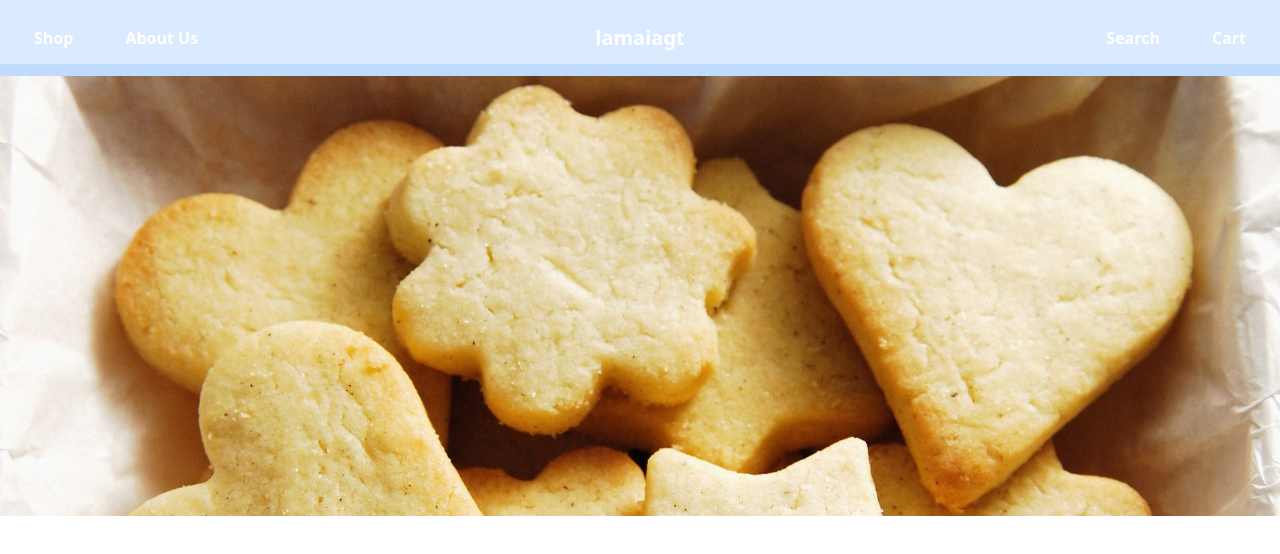
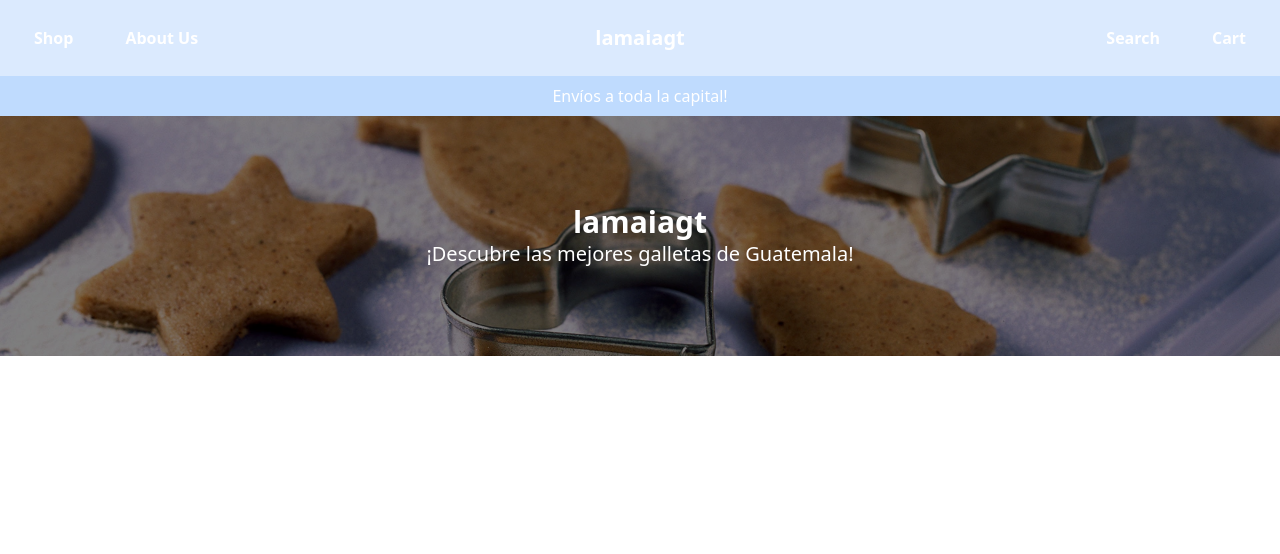
Before and after one commit to Hayser8/lamaia.gt, an Astro site in the folder lamaiagt/: page / in a window 1280 px wide. Built offline with nearby package versions, Linux system fonts and the light colour scheme; Astro itself is replaced by a stand-in of ours.

Commit message:
se eliminó la idea del carrousel y se implementó mejor un banner y se agregó una messagebar

```diff
--- /dev/null
+++ b/lamaiagt/src/components/Banner.astro
@@ -0,0 +1,17 @@
+---
+interface BannerProps {
+  title?: string;
+  subtitle?: string;
+}
+const defaultProps: BannerProps = {
+  title: "lamaiagt",
+  subtitle: "¡Descubre las mejores galletas de Guatemala!"
+};
+---
+<div class="relative h-60 bg-no-repeat bg-cover bg-center text-pretty" style="background-image: url('/cookies2.webp');">
+  <div class="absolute inset-0 bg-black bg-opacity-50"></div>
+  <div class="absolute inset-0 flex flex-col items-center justify-center text-center">
+    <h1 class="text-white text-3xl font-bold">{defaultProps.title}</h1>
+    <p class="text-white text-xl">{defaultProps.subtitle}</p>
+  </div>
+</div>
--- a/lamaiagt/src/components/Carrousel.jsx
+++ /dev/null
@@ -1,28 +0,0 @@
-// Importa React y Keen Slider
-import React, { useRef } from 'react';
-import { useKeenSlider } from 'keen-slider/react';
-import 'keen-slider/keen-slider.min.css';
-
-const Carousel = () => {
-  const [sliderRef] = useKeenSlider({
-    loop: true,
-    slidesPerView: 1,
-    spacing: 10
-  });
-
-  return (
-    <div ref={sliderRef} className="keen-slider">
-      <div className="keen-slider__slide overflow-hidden h-[940px] sm:h-[440px]">
-        <img src="/images/cookies1.jpg" alt="Delicious Cookies" />
-      </div>
-      <div className="keen-slider__slide">
-        <img src="/images/cookies2.webp" alt="More Cookies" />
-      </div>
-      <div className="keen-slider__slide">
-        <img src="/images/cookies3.jpg" alt="Even More Cookies" />
-      </div>
-    </div>
-  );
-};
-
-export default Carousel;
--- a/lamaiagt/src/components/MessageBar.jsx
+++ b/lamaiagt/src/components/MessageBar.jsx
@@ -20,8 +20,8 @@ const MessageBar = () => {
   }, []);
 
   return (
-    <div className="fixed top-16 inset-x-0 bg-blue-200 text-white px-4 py-2 text-center">
-      <span className={`transition-opacity duration-500 ${textVisible ? 'opacity-100' : 'opacity-0'}`}>
+    <div className=" bg-blue-200 text-white px-4 py-2 text-center">
+      <span className={` mt-[12px] transition-opacity duration-500 ${textVisible ? 'opacity-100' : 'opacity-0'}`}>
         {messages[messageIndex]}
       </span>
     </div>
--- a/lamaiagt/src/components/Navbar.astro
+++ b/lamaiagt/src/components/Navbar.astro
@@ -2,7 +2,9 @@
 import Button from "./NavbarButton.astro";
 ---
 
-<nav class="bg-blue-100 p-4 flex items-center justify-between">
+<nav
+  class=" bg-blue-100 p-4 flex items-center justify-between z-10"
+>
   <div class="flex-1 flex justify-start gap-4">
     <Button href="/shop" label="Shop" />
     <Button href="/about" label="About Us" />
--- a/lamaiagt/src/layouts/Layout.astro
+++ b/lamaiagt/src/layouts/Layout.astro
@@ -1,7 +1,6 @@
 ---
 import Navbar from "../components/Navbar.astro";
 import MessageBar from "../components/MessageBar.jsx";
-import Carrousel from "../components/Carrousel.jsx";
 
 interface Props {
   title: string;
@@ -23,7 +22,6 @@ const { title } = Astro.props;
   <body>
     <Navbar />
     <MessageBar client:load/>
-	<Carrousel client:load/>
     <slot />
   </body>
 </html>
--- a/lamaiagt/src/pages/index.astro
+++ b/lamaiagt/src/pages/index.astro
@@ -1,6 +1,11 @@
 ---
-import Layout from '../layouts/Layout.astro';
+import Banner from "../components/Banner.astro";
+import Layout from "../layouts/Layout.astro";
 ---
 
 <Layout title="lamaiagt">
+    <Banner/>
 </Layout>
+
+<style is:global>
+</style>
```
Also changed, not shown: lamaiagt/public/cookies1.jpg (renamed from lamaiagt/public/images/cookies1.jpg), lamaiagt/public/cookies2.webp (renamed from lamaiagt/public/images/cookies2.webp), 2 other files.
